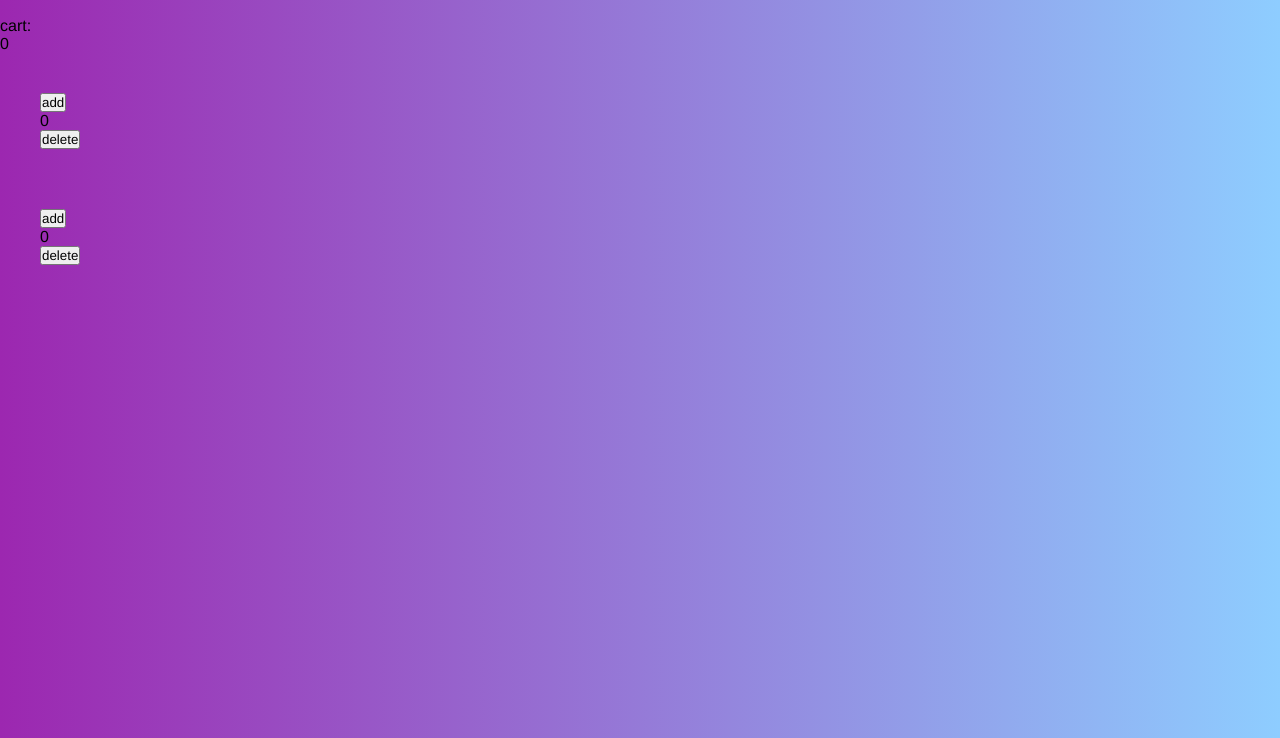
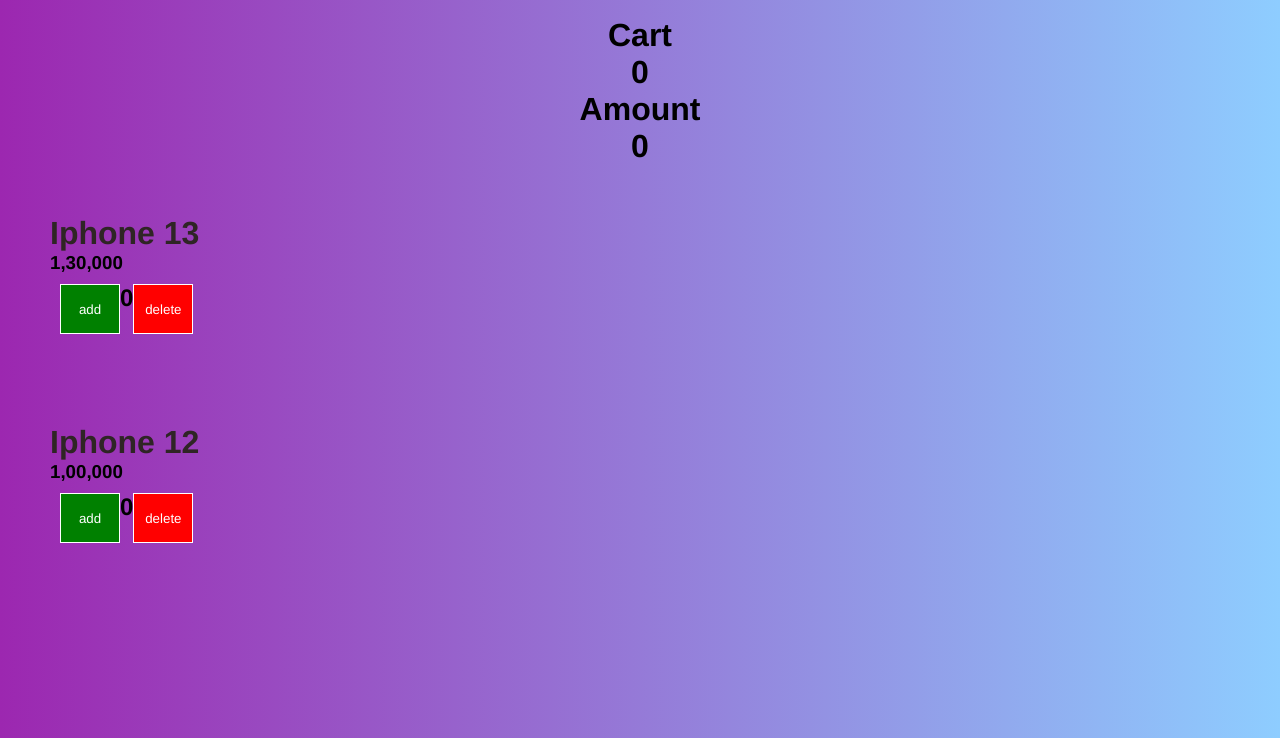
Before and after one commit to tshsai/Mobile, a plain HTML site: page cart.html in a window 1280 px wide. Shown: the part 62-800 px from the top of the page. Drawn offline with Linux system fonts and the light colour scheme.

Commit message:
second commit

```diff
--- a/cart.html
+++ b/cart.html
@@ -15,11 +15,11 @@
             </div>
             <div class="nav-links">
                 <ul>
-                    <li><a href="#">Home</a></li>
+                    <li><a href="./index.html">Home</a></li>
                     <li><a href="#">services</a></li>
                     <li><a href="#">About</a></li>
-                    <li><a href="#">EMI Caluculation</a></li>
-                    <li><a href="#">Cart</a></li>
+                    <li><a href="./emi.html">EMI Caluculation</a></li>
+                    <li><a href="./cart.html">Cart</a></li>
                     <li><a href="#">Contact</a></li>
                 </ul>
             </div>
@@ -27,24 +27,36 @@
 
         <div class="products">
             <div class="cart">
-                cart: <p id="cart">0</p>
+                <h1>Cart</h1>
+                <h1 id="cart">0</h1>
+                <h1>Amount</h1>
+                <h1 id="total">0</h1>
             </div>
             <div class="product">
                 <img src="./images/iphone13.jpg" alt="">
-                <div class="cart_value">
+                <div class="price">
+                    <h1 id="phone_name">Iphone 13</h1>
+                    <h3>1,30,000</h3>
+                    <div class="cart_value">
+                        <button id="add_pro1" class="add">add</button>
+                        <h2 id="pro1">0</h2>
+                        <button id="delete_pro1" class="subtract">delete</button>
+                    </div>
+                </div>
 
-                    <button id="add_pro1">add</button>
-                    <p id="pro1">0</p>
-                    <button id="delete_pro1">delete</button>
-                </div>
             </div>
             <div class="product">
                 <img src="./images/iphone12.jpg" alt="">
-                <div class="cart_value">
-                    <button id="add_pro2">add</button>
-                    <p id="pro2">0</p>
-                    <button id="delete_pro2">delete</button>
+                <div class="price">
+                    <h1 id="phone_name">Iphone 12</h1>
+                    <h3>1,00,000</h3>
+                    <div class="cart_value">
+                        <button id="add_pro2" class="add">add</button>
+                        <h2 id="pro2">0</h2>
+                        <button id="delete_pro2" class="subtract">delete</button>
+                    </div>
                 </div>
+
             </div>
         </div>
     </div>
--- a/cart.js
+++ b/cart.js
@@ -5,20 +5,25 @@
 let pro2_add=document.getElementById("add_pro2");
 let pro1_delete=document.getElementById("delete_pro1");
 let pro2_delete=document.getElementById("delete_pro2");
+let final=0;
 pro1_add.addEventListener('click',(e)=>{
     e.preventDefault();
     cart_count=parseInt(cart_count)+1;
     pro1_count=parseInt(pro1_count)+1;
+    final=parseInt(final)+parseInt(130000);
     document.getElementById("cart").innerHTML=cart_count;
     document.getElementById("pro1").innerHTML=pro1_count;
+    document.getElementById("total").innerHTML=final;
 
 })
 pro2_add.addEventListener('click',(e)=>{
     e.preventDefault();
     cart_count=parseInt(cart_count)+1;
     pro2_count=parseInt(pro2_count)+1;
+    final=parseInt(final)+parseInt(100000);
     document.getElementById("cart").innerHTML=cart_count;
     document.getElementById("pro2").innerHTML=pro2_count;
+    document.getElementById("total").innerHTML=final;
 
 })
 pro1_delete.addEventListener('click',(e)=>{
@@ -26,9 +31,12 @@
 if((parseInt(pro1_count)-1)>=0){
     cart_count=parseInt(cart_count)-1;
     pro1_count=parseInt(pro1_count)-1;
+    final=parseInt(final)-parseInt(130000);
+    document.getElementById("total").innerHTML=final;
 }
 document.getElementById("cart").innerHTML=cart_count;
 document.getElementById("pro1").innerHTML=pro1_count;
+
 })
 
 pro2_delete.addEventListener('click',(e)=>{
@@ -36,6 +44,8 @@
     if((parseInt(pro2_count)-1)>=0){
         cart_count=parseInt(cart_count)-1;
         pro2_count=parseInt(pro2_count)-1;
+        final=final-100000;
+        document.getElementById("total").innerHTML=final;
     }
     document.getElementById("cart").innerHTML=cart_count;
     document.getElementById("pro2").innerHTML=pro2_count;
--- a/style.css
+++ b/style.css
@@ -164,3 +164,39 @@
     border: none;
     border-radius: 10px;
 }
+.cart_value{
+    display: flex;
+
+    margin: 10px;
+}
+.cart_value button{
+    height: 50px;
+    width: 60px;
+    border: 1px solid;
+}
+
+.subtract{
+    background-color: red;
+    color: white;
+}
+.add{
+    background-color: green;
+    color: white;
+}
+.add:hover{
+    background-color: rgb(17, 222, 17);
+
+}
+.subtract:hover{
+    background-color: rgb(220, 81, 81);
+}
+.cart{
+
+    text-align: center;
+}
+.price{
+    margin: 10px;
+}
+#phone_name{
+    color: rgb(47, 37, 37);
+}
```
Also changed, not shown: emi.html (+3 -3 lines).
